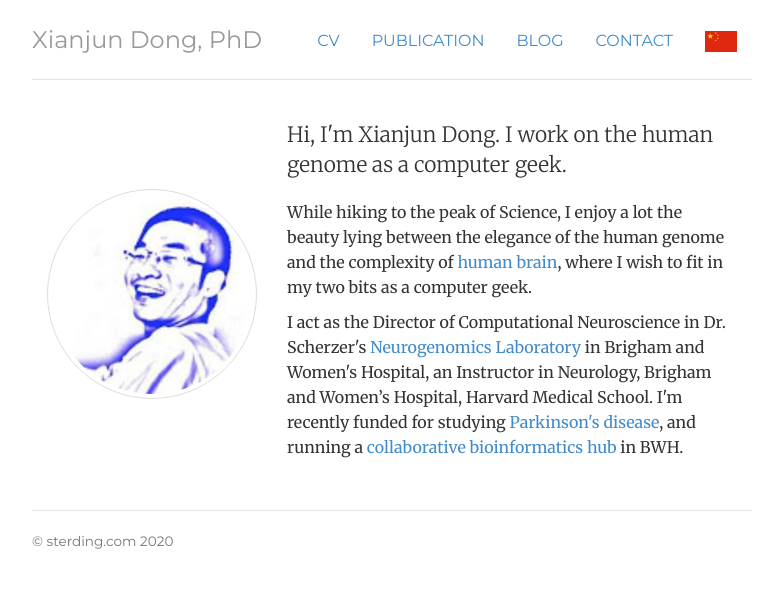
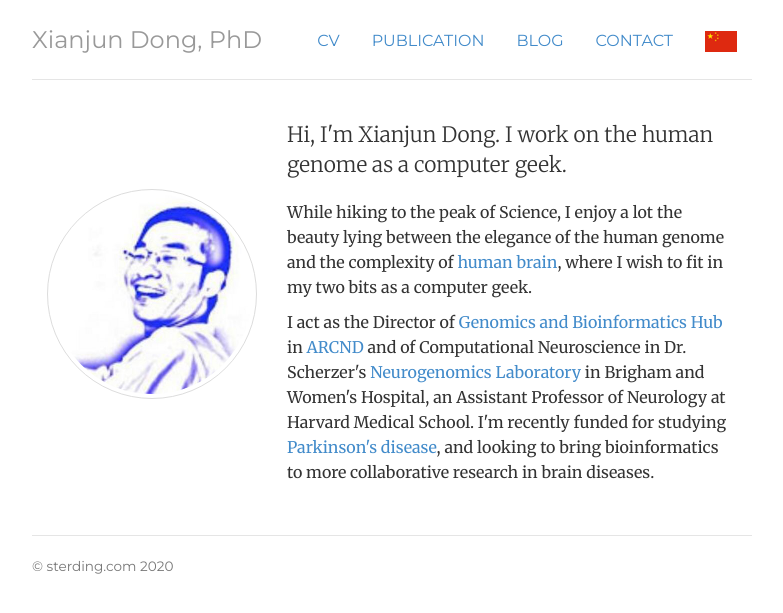
Before and after one commit to sterding/sterding.github.io, a Jekyll site: the page built from index.html, in a window 1280 px wide. Shown: the top 613 px of the page, without its empty margins (248-1031 px from the left). Built offline with Jekyll 4.4.1, drawn with Linux system fonts in a browser that asks for light colours.

Commit message:
new role

```diff
--- a/index.html
+++ b/index.html
@@ -14,7 +14,7 @@
 	<div class="col-sm-8">
 	<p class="lead">Hi, I'm Xianjun Dong. I work on the human genome as a computer geek.</p>
 	<p>While hiking to the peak of Science, I enjoy a lot the beauty lying between the elegance of the human genome and the complexity of <a href="http://humanbraincode.org">human brain</a>, where I wish to fit in my two bits as a computer geek. </p>
-	<p>I act as the Director of Computational Neuroscience in Dr. Scherzer's <a href="http://www.scherzerlaboratory.org/">Neurogenomics Laboratory</a> in Brigham and Women's Hospital, an Instructor in Neurology, Brigham and Women’s Hospital, Harvard Medical School. I'm recently funded for studying <a href="https://www.apdaparkinson.org/research/investigators/xianjun-dong-2/">Parkinson's disease</a>, and running a <a href="http://bioinformatics.bwh.harvard.edu">collaborative bioinformatics hub</a> in BWH.</p>
+	<p>I act as the Director of <a href="http://bioinformatics.bwh.harvard.edu">Genomics and Bioinformatics Hub</a> in <a href="https://www.brighamandwomens.org/research/departments/center-for-neurologic-diseases/ann-romney-center-for-neurologic-diseases">ARCND</a> and of Computational Neuroscience in Dr. Scherzer's <a href="http://www.scherzerlaboratory.org/">Neurogenomics Laboratory</a> in Brigham and Women's Hospital, an Assistant Professor of Neurology at Harvard Medical School. I'm recently funded for studying <a href="https://www.apdaparkinson.org/research/investigators/xianjun-dong-2/">Parkinson's disease</a>, and looking to bring bioinformatics to more collaborative research in brain diseases.</p>
 	</div>
 </div>
 
```
